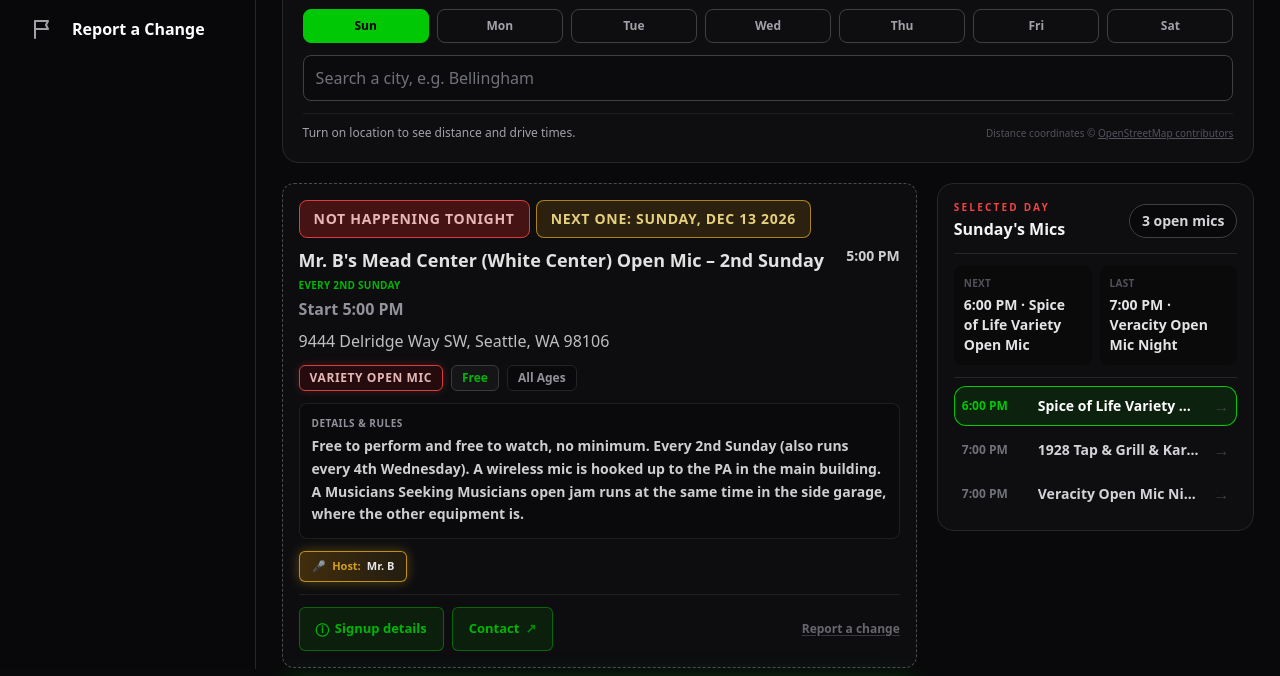
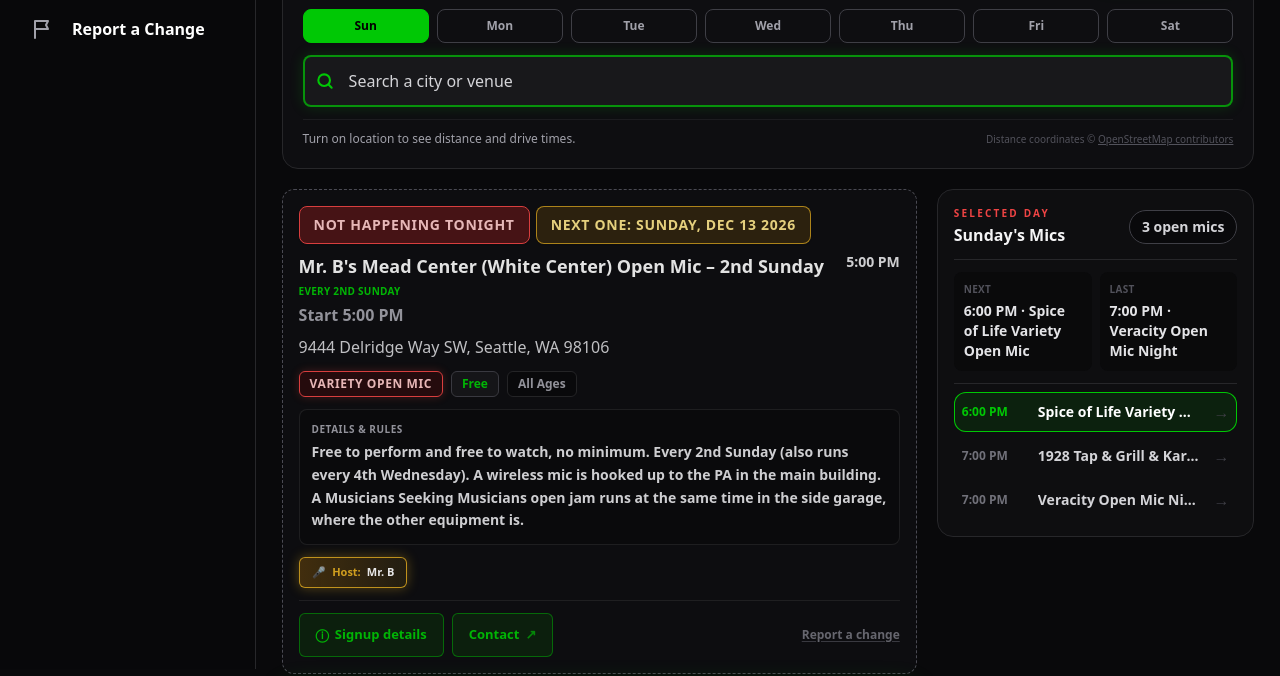
Before and after one commit to viraone/slotted-killer, a plain HTML site: page index.html in a window 1280 px wide. Shown: the part 131-807 px from the top of the page. Drawn offline with nearby package versions, Linux system fonts and the light colour scheme; no server answers.

Commit message:
City search: the box stands out (green outline and glow, magnifier icon, brighter placeholder that now reads "Search a city or venue")
Co-Authored-By: Claude Fable 5.2 <noreply@anthropic.com>

```diff
--- a/index.html
+++ b/index.html
@@ -343,10 +343,11 @@
           <div class="mt-3">
             <label for="openMicSearchInput" class="sr-only">Search by city or venue</label>
             <div class="relative">
+              <span aria-hidden="true" class="pointer-events-none absolute inset-y-0 left-0 flex w-11 items-center justify-center text-[#00C805]"><svg width="20" height="20" viewBox="0 0 24 24" fill="none" stroke="currentColor" stroke-width="2.5" stroke-linecap="round"><circle cx="11" cy="11" r="7"></circle><path d="M20 20l-3.5-3.5"></path></svg></span>
               <input id="openMicSearchInput" type="text" role="searchbox" inputmode="search" enterkeyhint="search"
                 autocomplete="off" autocapitalize="words" spellcheck="false" maxlength="60"
-                placeholder="Search a city, e.g. Bellingham"
-                class="w-full rounded-lg border border-zinc-700 bg-zinc-950/60 py-2.5 pl-3 pr-10 text-base text-zinc-100 placeholder:text-zinc-500 focus:border-[#00C805] focus:outline-none">
+                placeholder="Search a city or venue"
+                class="w-full rounded-lg border-2 border-[#00C805]/70 bg-zinc-900 py-3 pl-11 pr-10 text-base font-medium text-zinc-100 placeholder:text-zinc-300 shadow-[0_0_14px_rgba(0,200,5,0.18)] focus:border-[#00C805] focus:outline-none">
               <button id="openMicSearchClear" type="button" hidden aria-label="Clear search"
                 class="absolute inset-y-0 right-0 w-10 text-xl leading-none text-zinc-400 hover:text-zinc-100">×</button>
               <ul id="openMicSearchSuggestions" hidden role="listbox" aria-label="City suggestions"
```
